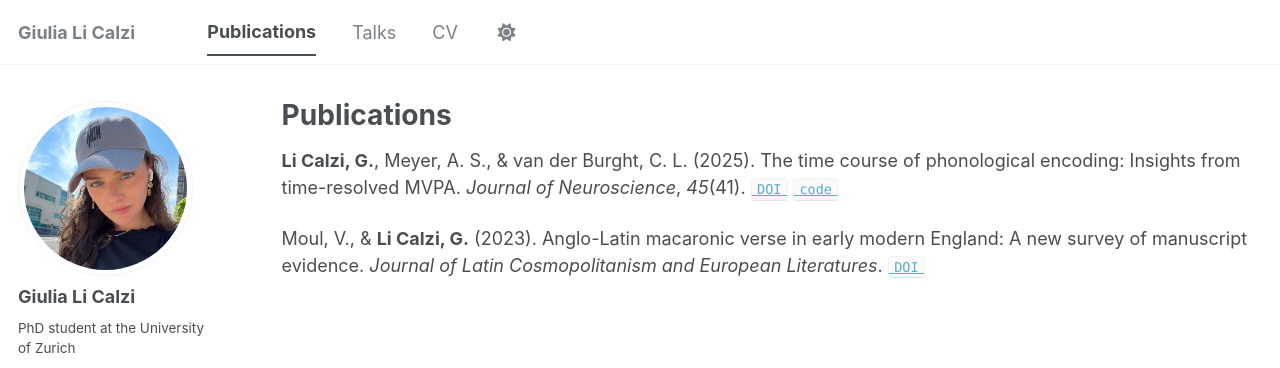
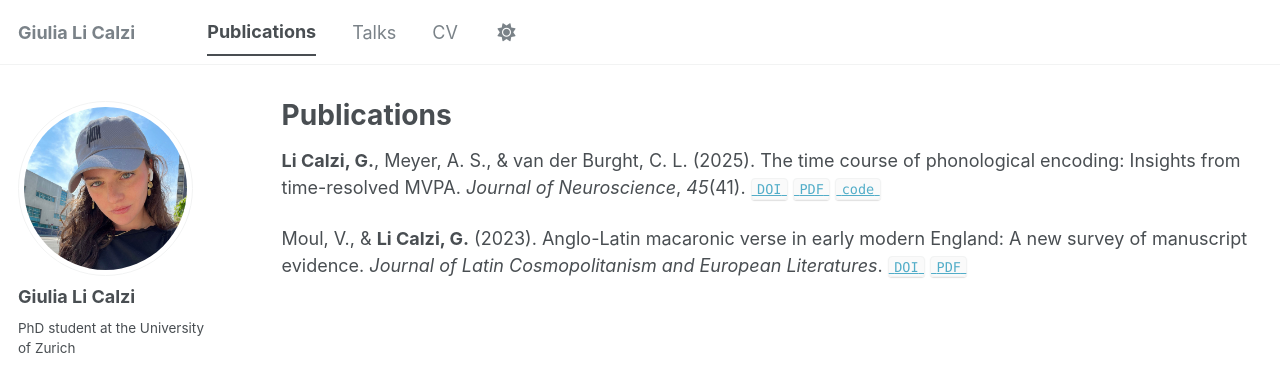
Before and after one commit to glicalzi/glicalzi.github.io, a Jekyll site: the page built from _pages/publications.md, in a window 1280 px wide. Shown: the top 368 px of the page. Built offline with Jekyll 4.4.1, drawn with Linux system fonts in a browser that asks for light colours; a style sheet for code colours, icons or effects is not loaded.

Commit message:
Update publications.md

```diff
--- a/_pages/publications.md
+++ b/_pages/publications.md
@@ -5,6 +5,6 @@ permalink: /publications/
 author_profile: true
 ---
 
-**Li Calzi, G.**, Meyer, A. S., & van der Burght, C. L. (2025). The time course of phonological encoding: Insights from time-resolved MVPA. *Journal of Neuroscience*, *45*(41). [`DOI`](https://doi.org/10.1523/JNEUROSCI.0546-25.2025) [`code`](https://osf.io/nvgwx/)
+**Li Calzi, G.**, Meyer, A. S., & van der Burght, C. L. (2025). The time course of phonological encoding: Insights from time-resolved MVPA. *Journal of Neuroscience*, *45*(41). [`DOI`](https://doi.org/10.1523/JNEUROSCI.0546-25.2025) [`PDF`](https://glicalzi.github.io/files/LiCalzi_JNeurosci_2025.pdf) [`code`](https://osf.io/nvgwx/)
 
-Moul, V., & **Li Calzi, G.** (2023). Anglo-Latin macaronic verse in early modern England: A new survey of manuscript evidence. *Journal of Latin Cosmopolitanism and European Literatures*. [`DOI`](https://doi.org/10.21825/jolcel.81971)
+Moul, V., & **Li Calzi, G.** (2023). Anglo-Latin macaronic verse in early modern England: A new survey of manuscript evidence. *Journal of Latin Cosmopolitanism and European Literatures*. [`DOI`](https://doi.org/10.21825/jolcel.81971) [`PDF`](https://glicalzi.github.io/files/jolcel-81971-LiCalzi.pdf)
```
